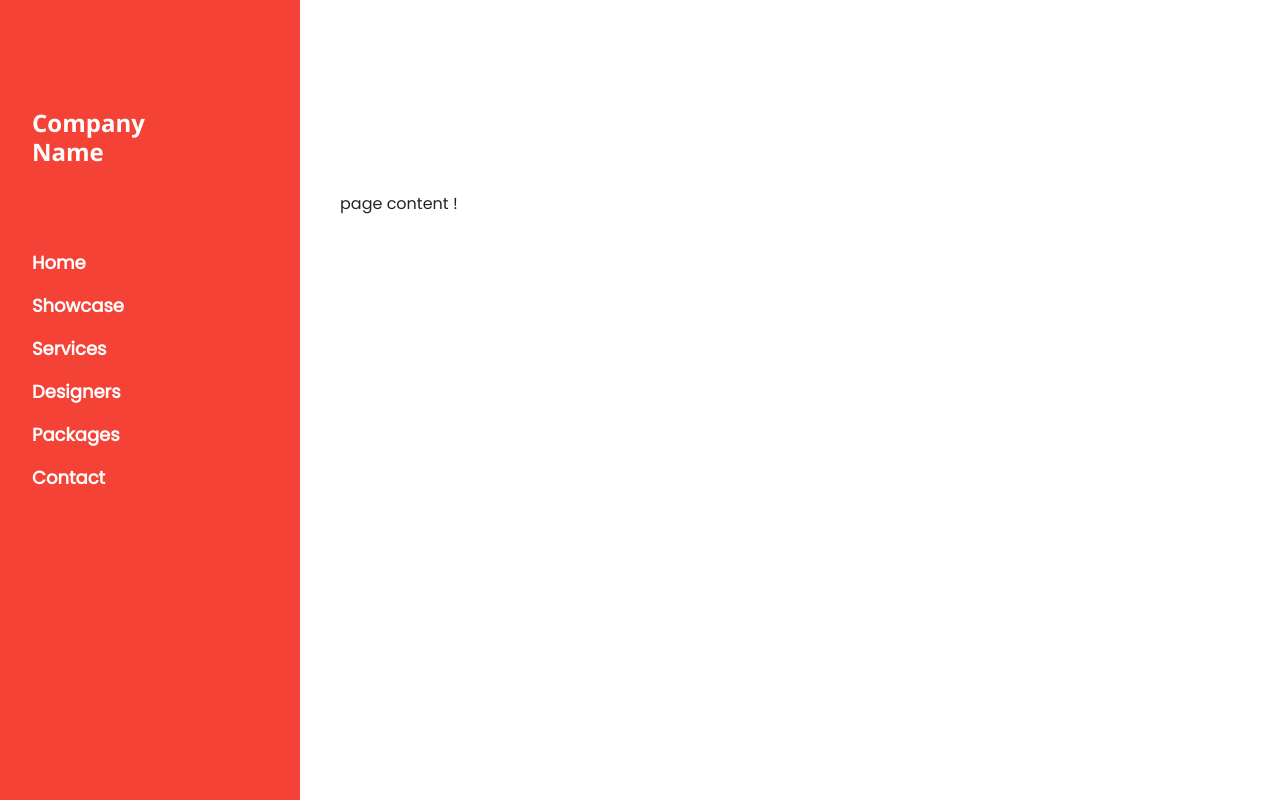
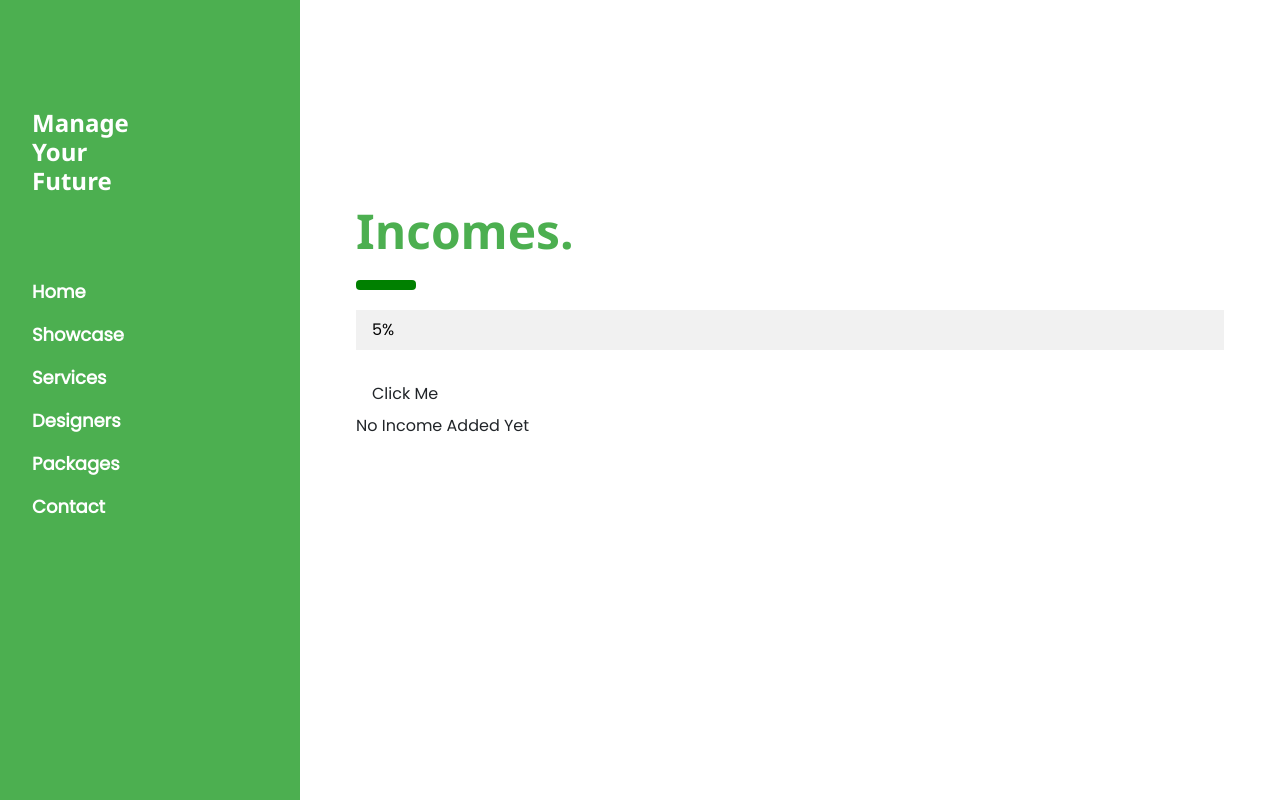
Before and after one commit to robert-constantinescu/financial-management-ui, an Angular app: page / in a window 1280 px wide. Built offline with nearby package versions, Linux system fonts and the light colour scheme.

Commit message:
tweaks to the income chart

```diff
--- a/src/app/components/income/income-chart/income-chart.component.html
+++ b/src/app/components/income/income-chart/income-chart.component.html
@@ -1 +1,28 @@
-<p>income-chart works!</p>
+
+<div class="w3-container">
+  <h1 class="w3-xxxlarge w3-text-green"><b>Incomes.</b></h1>
+  <hr style="width:50px;border:5px solid green" class="w3-round">
+
+  <div class="w3-light-gray">
+    <div id="myBar" class="w3-center w3-padding w3-theme" style="width:5%">5%</div>
+  </div><br>
+  <button class="w3-btn w3-theme" (click)="move()">Click Me</button>
+
+  <div *ngIf="incomes">
+    <div *ngFor="let income of incomes;">
+      <p>{{income.incomeType}} - GOAL {{income.goal}} - {{income.recurrence}} </p>
+      <div class="w3-red" *ngIf="getAchievedPercentage(income.goal, income.amount); let percentage">
+        <div *ngIf="percentage < 30" class="w3-container w3-center w3-padding w3-light-gray"
+             [ngStyle]="{'width' : percentage + '%' }"> {{percentage | number : '1.2-2'}}% </div>
+        <div *ngIf="percentage >= 30 && percentage <=85" class="w3-container w3-center w3-padding w3-yellow"
+             [ngStyle]="{'width' : percentage + '%' }">{{percentage | number : '1.2-2'}}%</div>
+        <div *ngIf="percentage > 85" class="w3-container w3-center w3-padding w3-green"
+             [ngStyle]="{'width' : percentage + '%' }">{{percentage | number : '1.2-2' }}%</div>
+      </div>
+      <br>
+    </div>
+  </div>
+  <div *ngIf="!incomes">
+    <p>No Income Added Yet</p>
+  </div>
+</div>
--- a/src/app/components/income/income-chart/income-chart.component.ts
+++ b/src/app/components/income/income-chart/income-chart.component.ts
@@ -1,4 +1,5 @@
 import { Component, OnInit } from '@angular/core';
+import {Income} from "../income.model";
 
 @Component({
   selector: 'app-income-chart',
@@ -7,9 +8,31 @@ import { Component, OnInit } from '@angular/core';
 })
 export class IncomeChartComponent implements OnInit {
 
+  incomes: Income[];
+
   constructor() { }
 
   ngOnInit(): void {
   }
 
+  getAchievedPercentage(goal: number, amount: number): number {
+    return (amount / goal) * 100;
+  }
+
+  // Progress Bars
+  move() {
+    let elem = document.getElementById("myBar");
+    let width = 5;
+    let id = setInterval(frame, 10);
+    function frame() {
+      if (width == 100) {
+        clearInterval(id);
+      } else {
+        width++;
+        elem.style.width = width + '%';
+        elem.innerHTML = width * 1  + '%';
+      }
+    }
+  }
+
 }
--- a/src/app/components/income/income.component.html
+++ b/src/app/components/income/income.component.html
@@ -1 +1,7 @@
-<p>income works!</p>
+<div class="w3-container" id="incomes" style="margin-top:75px">
+  <h1 class="w3-xxxlarge w3-text-red"><b>Incomes.</b></h1>
+  <hr style="width:50px;border:5px solid red" class="w3-round">
+  <button routerLink="/incomes/edit" class="btn btn-success btn-lg">Edit Incomes</button>
+
+  <app-income-chart></app-income-chart>
+</div>
--- a/src/app/components/main-page/main-page.component.html
+++ b/src/app/components/main-page/main-page.component.html
@@ -22,7 +22,7 @@
   <br><br><br><br><br><br><br>
 
 
-  <p>page content !</p>
+  <app-income-chart></app-income-chart>
 
 </div>
 
--- a/src/app/components/menu/menu.component.html
+++ b/src/app/components/menu/menu.component.html
@@ -1,11 +1,11 @@
 <!-- Sidebar/menu -->
-<nav class="w3-sidebar w3-red w3-collapse w3-top w3-large w3-padding" style="z-index:3;width:300px;font-weight:bold;" id="mySidebar"><br>
-  <a href="javascript:void(0)" onclick="close()" class="w3-button w3-hide-large w3-display-topleft" style="width:100%;font-size:22px">Close Menu</a>
+<nav class="w3-sidebar w3-green w3-collapse w3-top w3-large w3-padding" style="z-index:3;width:300px;font-weight:bold;" id="mySidebar"><br>
+  <a href="javascript:void(0)" (click)="close()" class="w3-button w3-hide-large w3-display-topleft" style="width:100%;font-size:22px">Close Menu</a>
   <div class="w3-container">
-    <h3 class="w3-padding-64"><b>Company<br>Name</b></h3>
+    <h3 class="w3-padding-64"><b>Manage<br>Your<br>Future</b></h3>
   </div>
   <div class="w3-bar-block">
-    <a href="#" onclick="close()" class="w3-bar-item w3-button w3-hover-white">Home</a>
+    <a href="#" (click)="close()" class="w3-bar-item w3-button w3-hover-white">Home</a>
     <a href="#showcase" (click)="close()" class="w3-bar-item w3-button w3-hover-white">Showcase</a>
     <a href="#services" (click)="close()" class="w3-bar-item w3-button w3-hover-white">Services</a>
     <a href="#designers" (click)="close()" class="w3-bar-item w3-button w3-hover-white">Designers</a>
@@ -16,9 +16,9 @@
 
 
 <!-- Top menu on small screens -->
-<header class="w3-container w3-top w3-hide-large w3-red w3-xlarge w3-padding">
-  <a href="javascript:void(0)" class="w3-button w3-red w3-margin-right" (click)="open()">☰</a>
-  <span>Company Name</span>
+<header class="w3-container w3-top w3-hide-large w3-green w3-xlarge w3-padding">
+  <a href="javascript:void(0)" class="w3-button w3-green w3-margin-right" (click)="open()">☰</a>
+  <span>Manage Your Future</span>
 </header>
 
 <!-- Overlay effect when opening sidebar on small screens -->
```
Also changed, not shown: src/app/components/income/income.model.ts (added, +12 -0 lines).
